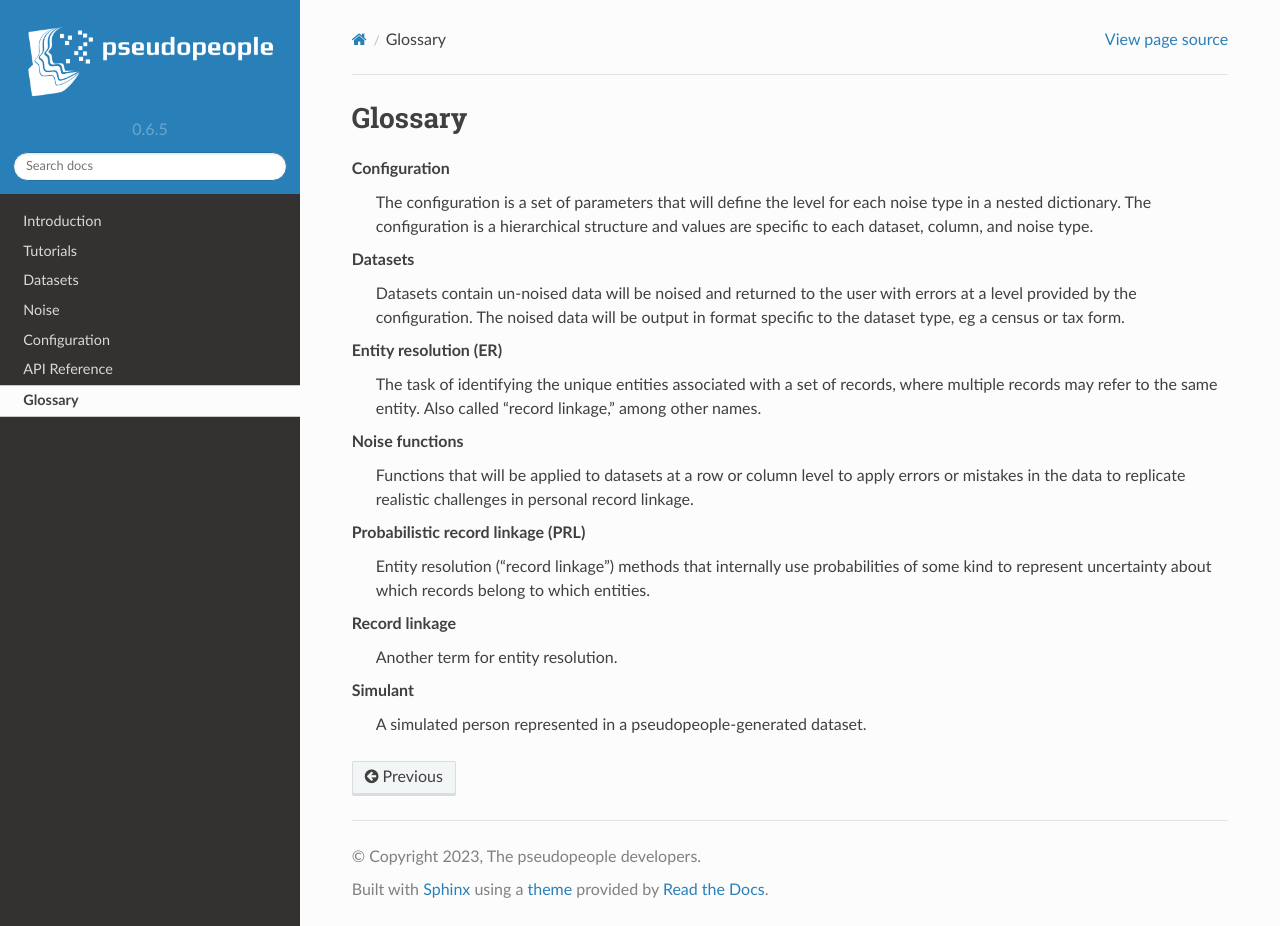
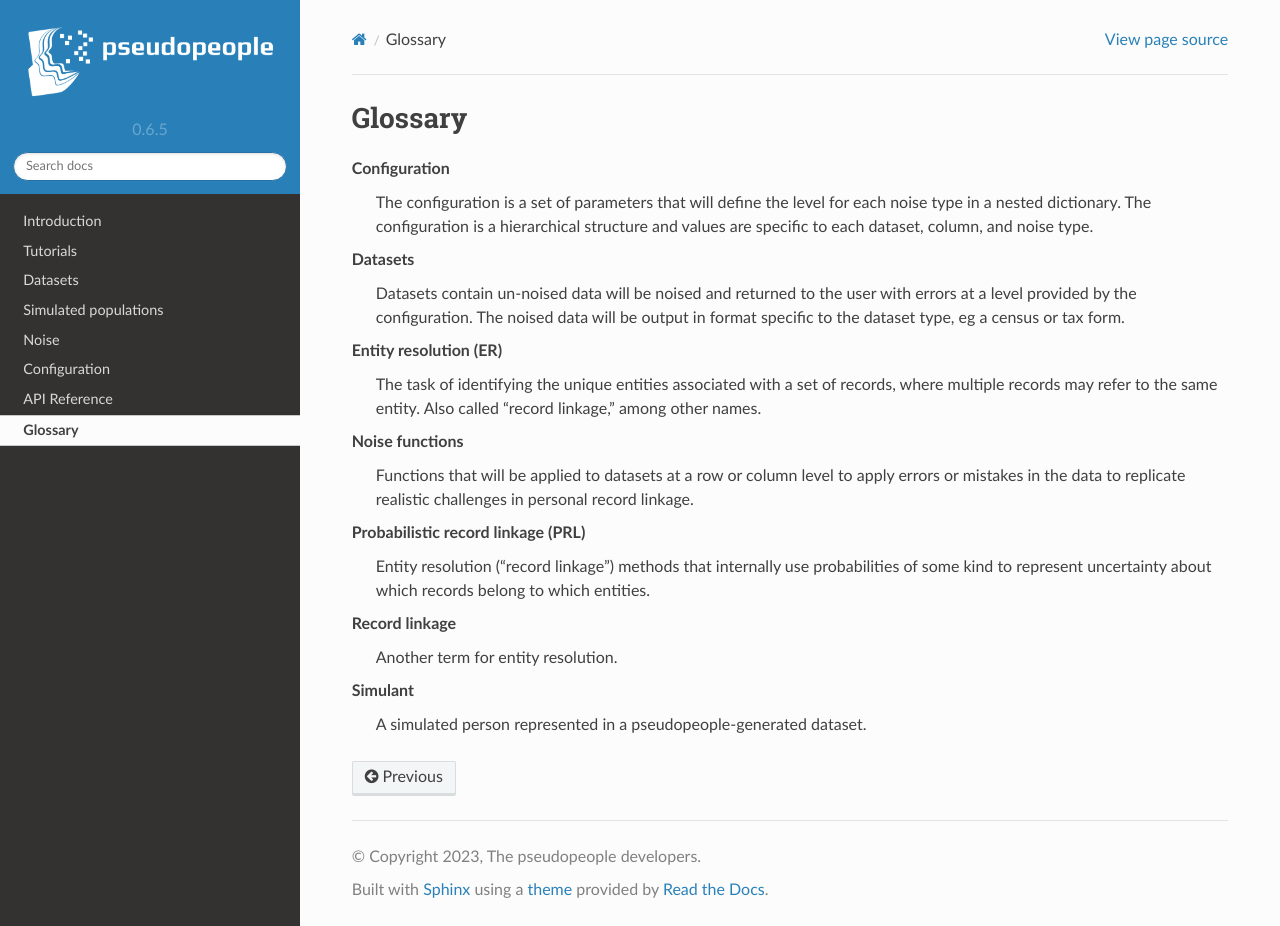
Before and after one commit to ihmeuw/pseudopeople, a Sphinx documentation site: the page built from docs/source/glossary.rst, in a window 1280 px wide and 926 px high. Built offline with Sphinx 7.4.7 and the Read the Docs theme 2.0.0, drawn with Linux system fonts in a browser that asks for light colours; pages that are not in the unit, such as notebooks, are missing from menus.

Commit message:
update TOC reference

```diff
--- a/docs/source/index.rst
+++ b/docs/source/index.rst
@@ -157,7 +157,7 @@ here are some next steps:
    self
    tutorials/index
    datasets/index
-   input_data/index
+   simulated_populations/index
    noise/index
    configuration/index
    api_reference/index
```
